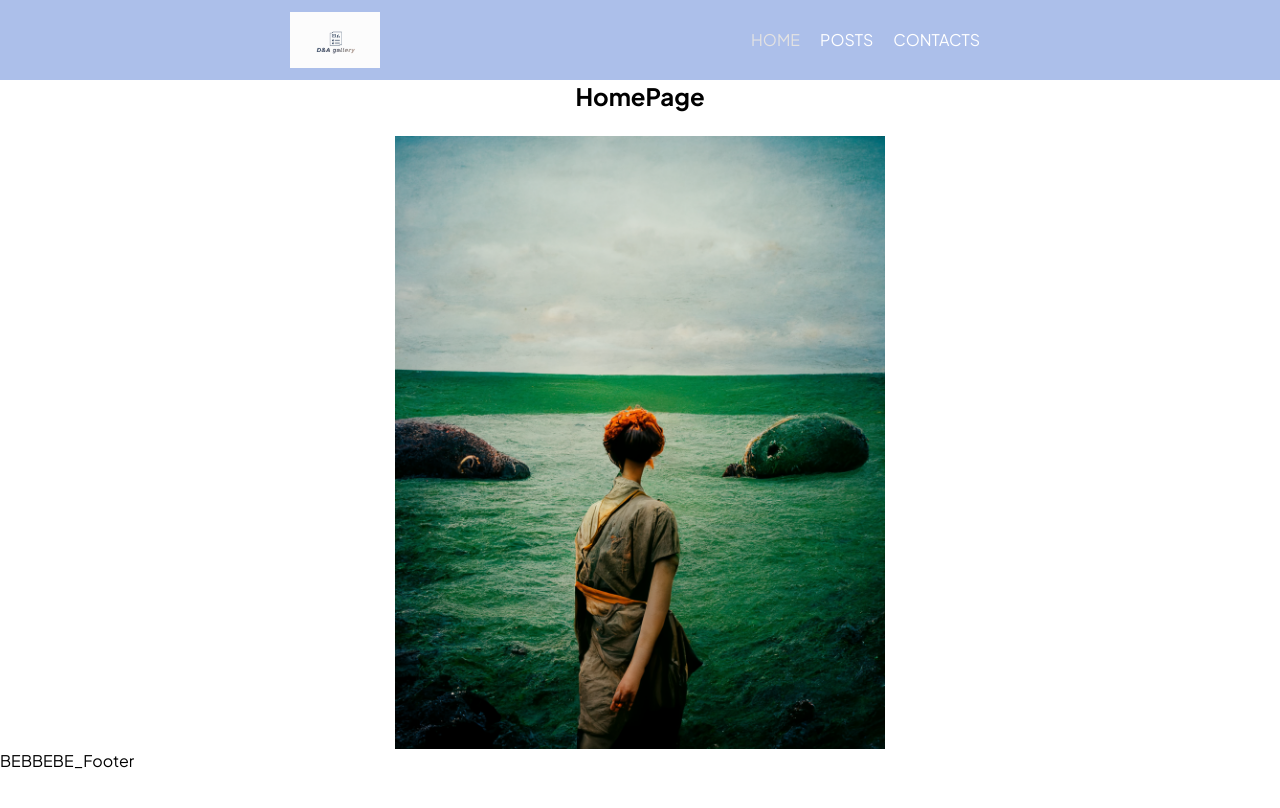
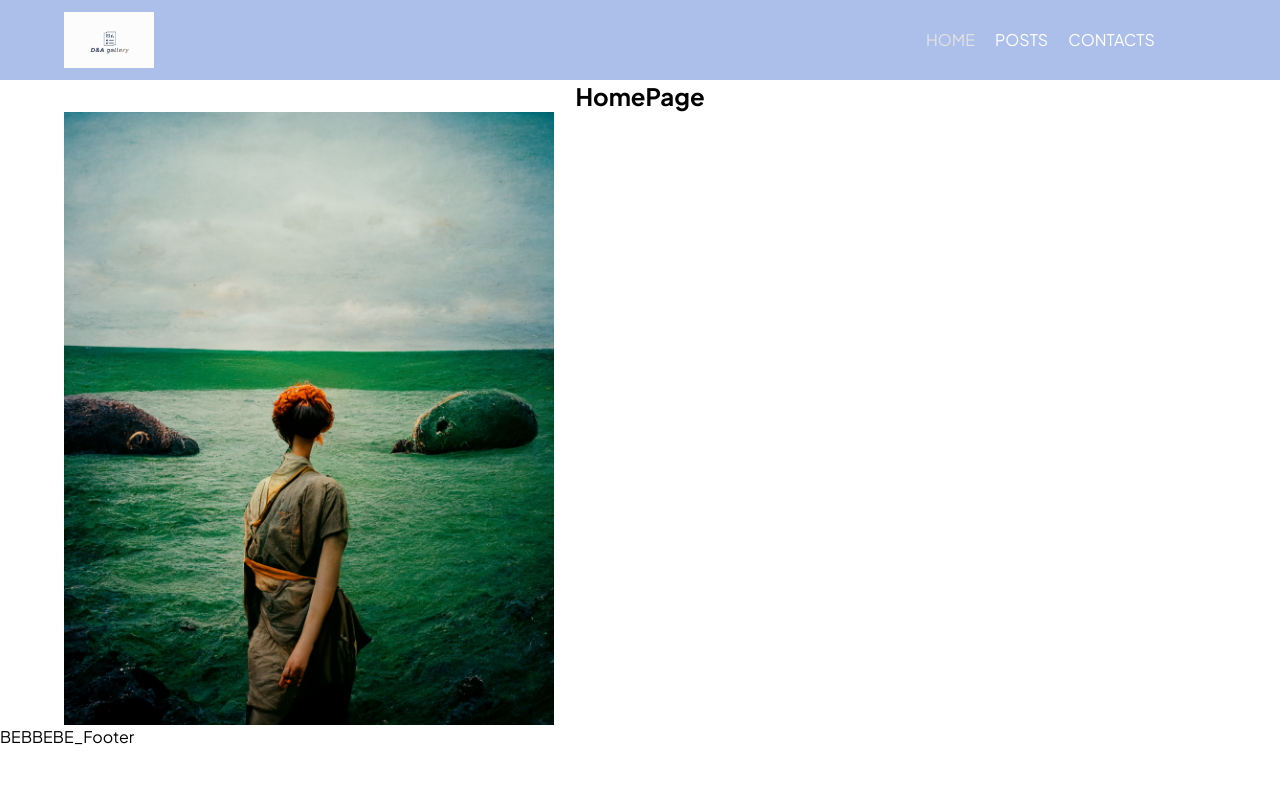
Before and after one commit to dmytrotsymbal/next-blog, a Next.js app: page / in a window 1280 px wide. Built offline with nearby package versions, Linux system fonts and the light colour scheme.

Commit message:
add MUI and fix pages

```diff
--- a/components/ContactInfo.js
+++ b/components/ContactInfo.js
@@ -1,6 +1,7 @@
 import Head from "next/head";
 import Heading from "./Heading";
 import Link from "next/link";
+import { Container } from "@mui/material";
 
 const ContactInfo = ({ contact }) => {
   const { name, email, phone, address, website } = contact || {};
@@ -17,6 +18,7 @@ const ContactInfo = ({ contact }) => {
         <title>{name}</title>
       </Head>
 
+      <Container>
         <Heading text={name} />
 
         <div>
@@ -32,6 +34,7 @@ const ContactInfo = ({ contact }) => {
           <p>{city}</p>
           <p>{zipcode}</p>
         </div>
+      </Container>
     </>
   );
 };
--- a/components/Header.js
+++ b/components/Header.js
@@ -1,24 +1,23 @@
 import Navbar from "./Navbar";
 import styles from "../styles/Header.module.scss";
 import Image from "next/image";
+import { Container } from "@mui/material";
 
 const Header = () => {
   return (
     <header className={styles.header}>
-      <div className={styles.container}>
-        <div>
-          <Image
-            src="/headerLogo.jpg"
-            width={90}
-            height={80}
-            alt="headerLogo"
-          />
-        </div>
+      <Container
+        style={{
+          display: "flex",
+          alignItems: "center",
+          justifyContent: "space-between",
+          height: "80px",
+        }}
+      >
+        <Image src="/headerLogo.jpg" width={90} height={80} alt="headerLogo" />
 
-        <div>
-          <Navbar />
-        </div>
-      </div>
+        <Navbar />
+      </Container>
     </header>
   );
 };
--- a/components/PostInfo.js
+++ b/components/PostInfo.js
@@ -1,3 +1,4 @@
+import { Container } from "@mui/material";
 import Heading from "./Heading";
 
 const PostInfo = ({ post }) => {
@@ -9,8 +10,10 @@ const PostInfo = ({ post }) => {
 
   return (
     <>
-      <Heading tag="h2" text={title} />
-      <p>{body}</p>
+      <Container>
+        <Heading tag="h2" text={title} />
+        <p>{body}</p>
+      </Container>
     </>
   );
 };
--- a/package.json
+++ b/package.json
@@ -9,6 +9,9 @@
     "lint": "next lint"
   },
   "dependencies": {
+    "@emotion/react": "^11.11.1",
+    "@emotion/styled": "^11.11.0",
+    "@mui/material": "^5.14.3",
     "next": "13.4.12",
     "react": "18.2.0",
     "react-dom": "18.2.0",
--- a/pages/contacts/index.js
+++ b/pages/contacts/index.js
@@ -1,6 +1,7 @@
 import Link from "next/link";
 import Heading from "@/components/Heading";
 import Head from "next/head";
+import { Container } from "@mui/material";
 
 export const getStaticProps = async () => {
   const res = await fetch("https://jsonplaceholder.typicode.com/users");
@@ -24,9 +25,10 @@ const Contacts = ({ contacts }) => {
       <Head>
         <title>CONTACTS</title>
       </Head>
+
+      <Container>
         <Heading text="Contacts list:" />
-
-      <ol style={{ marginLeft: "calc(50% - 245px)" }}>
+        <ol>
           {contacts.map((contact) => (
             <li key={contact.id}>
               <Link href={`contacts/${contact.id}`}>{contact.name}</Link>
@@ -35,6 +37,7 @@ const Contacts = ({ contacts }) => {
             </li>
           ))}
         </ol>
+      </Container>
     </>
   );
 };
--- a/pages/index.js
+++ b/pages/index.js
@@ -2,6 +2,7 @@ import Heading from "@/components/Heading";
 import styles from "@/styles/Home.module.scss";
 import Image from "next/image";
 import Head from "next/head";
+import { Container } from "@mui/material";
 
 const Home = () => {
   return (
@@ -9,21 +10,22 @@ const Home = () => {
       <Head>
         <title>HOME</title>
       </Head>
+
+      <Container>
         <div className={styles.homePage}>
           <Heading text="HomePage" />
 
-        <p className={styles.homePage_paragraph}>asdasdasd</p>
-
           <Image
-          style={{
-            marginLeft: "calc(50% - 245px)",
-          }}
+            // style={{
+            //   marginLeft: "calc(50% - 245px)",
+            // }}
             src="/woman.png"
             width={490}
             height={480}
             alt="womanImgHomePage"
           />
         </div>
+      </Container>
     </>
   );
 };
--- a/pages/posts/index.js
+++ b/pages/posts/index.js
@@ -1,4 +1,5 @@
 import Heading from "@/components/Heading";
+import { Container } from "@mui/material";
 import Head from "next/head";
 import Link from "next/link";
 // import styles from "@/styles/Posts.module.scss";
@@ -31,9 +32,10 @@ const Posts = ({ posts }) => {
         <title>POSTS</title>
       </Head>
 
+      <Container>
         <Heading text="Posts list:" />
 
-      <ul style={{ marginLeft: "calc(50% - 245px)" }}>
+        <ul>
           {posts.slice(0, part).map((post) => (
             <li key={post.id}>
               <Link href={`posts/${post.id}`}>{post.title}</Link>
@@ -55,6 +57,7 @@ const Posts = ({ posts }) => {
         >
           Load more
         </button>
+      </Container>
     </>
   );
 };
--- a/styles/Header.module.scss
+++ b/styles/Header.module.scss
@@ -3,15 +3,4 @@
   color: white;
   width: 100%;
   height: 80px;
-  display: flex;
-  justify-content: center;
-  align-items: center;
-
-  .container {
-    width: 700px;
-    height: 80px;
-    display: flex;
-    justify-content: space-between;
-    align-items: center;
-  }
 }
--- a/styles/Home.module.scss
+++ b/styles/Home.module.scss
@@ -1,13 +1,3 @@
 .homePage {
   min-height: 600px;
-
-  .homePage_heading {
-    text-align: center;
-    color: white;
-  }
-
-  .homePage_paragraph {
-    text-align: center;
-    color: white;
-  }
 }
--- a/styles/Navbar.module.scss
+++ b/styles/Navbar.module.scss
@@ -1,5 +1,5 @@
 .nav {
-  width: 100%;
+  width: 300px;
   height: 100%;
   display: flex;
   justify-content: space-between;
```
Also changed, not shown: 1 other file (tests, documents, lock files or other folders). Lines whose indentation alone changed are shown as unchanged.
